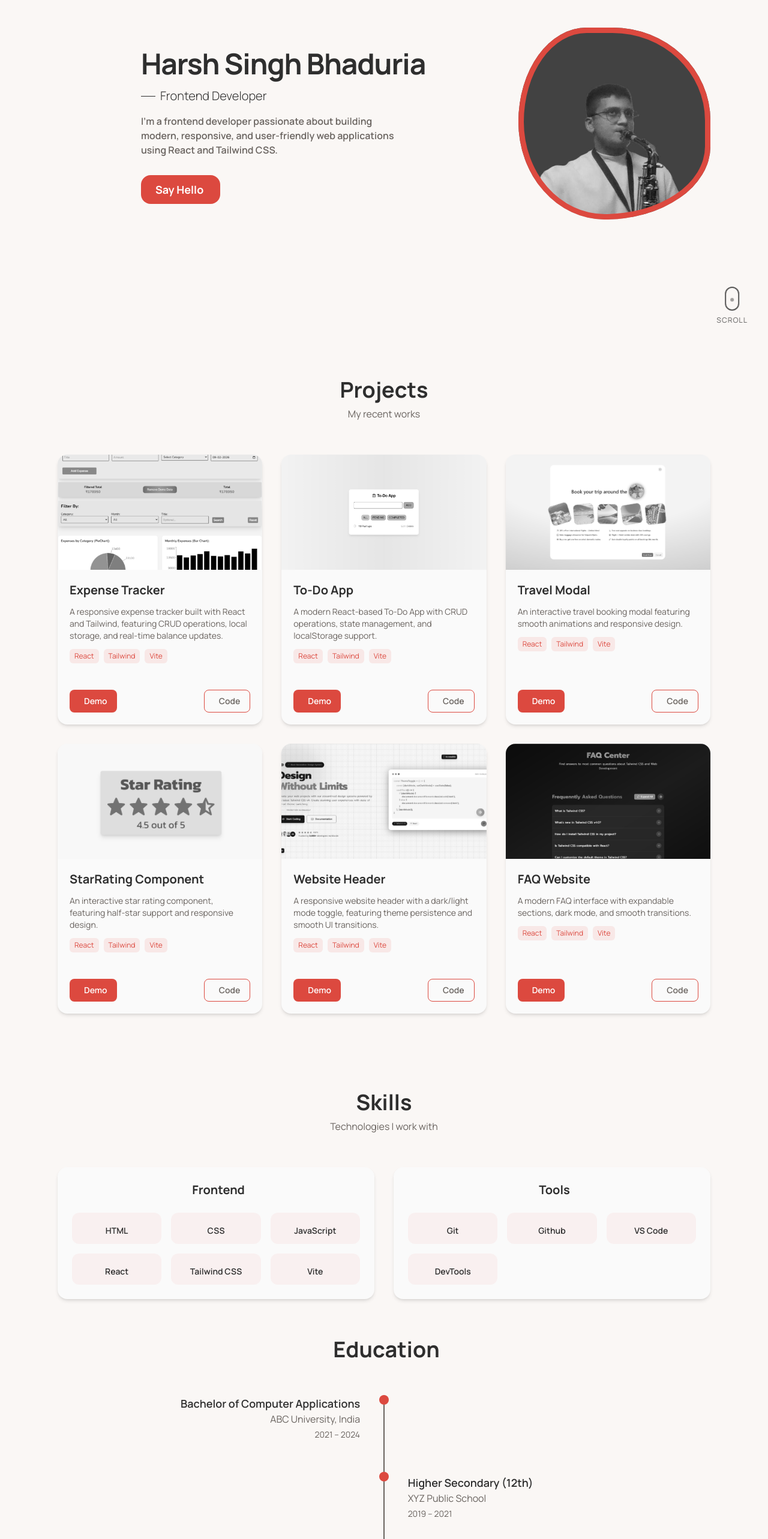
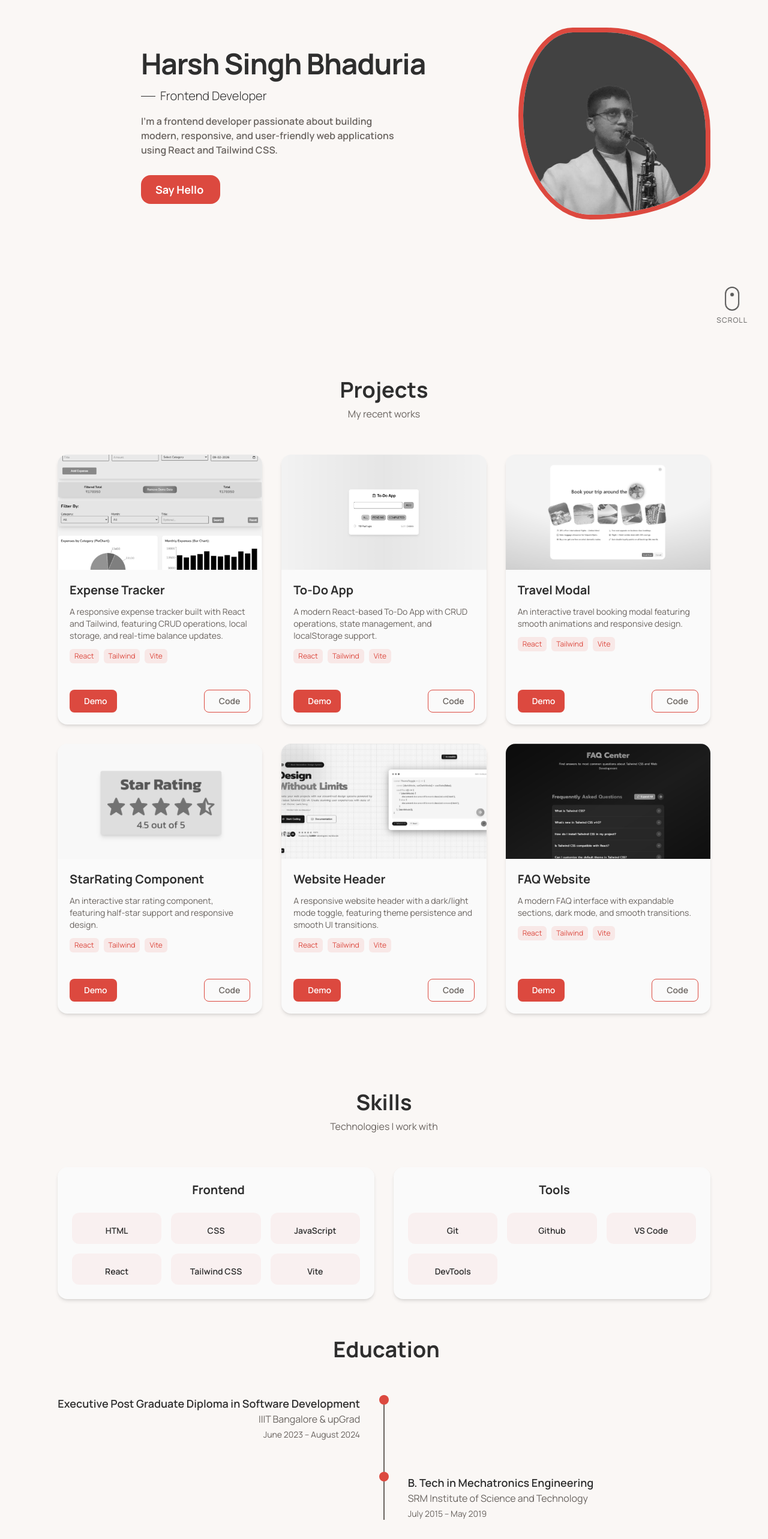
Before and after one commit to hsb-ini-14/bhaduria-portfolio, a React (Vite) app: page / in a window 1280 px wide. Shown: the part 234-2800 px from the top of the page at 60% size. Built offline with nearby package versions, Linux system fonts and the light colour scheme; some icons are missing.

Commit message:
loader initialised

```diff
--- a/index.html
+++ b/index.html
@@ -36,6 +36,7 @@
       href="https://cdn.boxicons.com/3.0.8/fonts/brands/boxicons-brands.min.css"
       rel="stylesheet"
     />
+    <link rel="preload" as="image" href="/src/assets/image/bhaduriaImage.jpg" />
     <title>hsbhaduria</title>
     <script>
       (function () {
--- a/src/App.jsx
+++ b/src/App.jsx
@@ -1,12 +1,23 @@
-import { useEffect } from "react";
+import { useEffect, useState } from "react";
 import About from "./components/About";
 import Contact from "./components/Contact";
 import Home from "./components/Home";
 import Navbar from "./components/Navbar";
 import Projects from "./components/Projects";
 import Skills from "./components/Skills";
+import Loader from "./components/Loader";
 
 const App = () => {
+  const [isLoading, setIsLoading] = useState(true);
+
+  useEffect(() => {
+    const timer = setTimeout(() => {
+      setIsLoading(false);
+    }, 2000);
+
+    return () => clearTimeout(timer);
+  }, []);
+
   useEffect(() => {
     const savedTheme = localStorage.getItem("theme");
 
@@ -24,12 +35,17 @@ const App = () => {
 
   return (
     <div className="min-h-screen bg-lightPrimaryBg transition-colors duration-300">
+      <Loader isLoading={isLoading} />
+      {!isLoading && (
+        <>
           <Navbar />
           <Home />
           <Projects />
           <Skills />
           <About />
           <Contact />
+        </>
+      )}
     </div>
   );
 };
--- a/src/components/Home.jsx
+++ b/src/components/Home.jsx
@@ -1,4 +1,5 @@
 import { useState } from "react";
+import selfImage from "../assets/image/bhaduriaImage.jpg";
 
 const Home = () => {
   const [bounce, setBounce] = useState(false);
@@ -67,7 +68,14 @@ const Home = () => {
           </div>
         </div>
         {/* Image Container */}
-        <div className="container-2 w-32 h-32 sm:w-40 sm:h-40 md:w-52 md:h-52 lg:w-60 lg:h-60 xl:w-80 xl:h-80 shrink-0"></div>
+        {/* <div className="container-2 w-32 h-32 sm:w-40 sm:h-40 md:w-52 md:h-52 lg:w-60 lg:h-60 xl:w-80 xl:h-80 shrink-0"></div> */}
+        <div className="w-32 h-32 sm:w-40 sm:h-40 md:w-52 md:h-52 lg:w-60 lg:h-60 xl:w-80 xl:h-80 shrink-0 relative">
+          <img
+            src={selfImage}
+            alt="Harsh Singh Bhaduria"
+            className="w-full h-full object-cover animate-blob border-[8px] border-lightBrand"
+          />
+        </div>
       </div>
       {/* Scroll Indicator */}
       <a
--- /dev/null
+++ b/src/components/Loader.jsx
@@ -0,0 +1,13 @@
+import gifImage from "../assets/image/loader.gif";
+
+const Loader = ({ isLoading }) => {
+  return (
+    <div
+      className={`fixed inset-0 bg-lightPrimaryBg text-lightBrand z-50 grid place-items-center transition-opacity duration-1000 ease-in-out ${isLoading ? "opacity-100" : "opacity-0 pointer-events-none"}`}
+    >
+      <img src={gifImage} alt="Loader" className="w-40" />
+    </div>
+  );
+};
+
+export default Loader;
--- a/src/components/Navbar.jsx
+++ b/src/components/Navbar.jsx
@@ -51,7 +51,7 @@ const Navbar = () => {
 
   return (
     <>
-      <nav className="w-full h-16 flex justify-between items-center xl:px-36 lg:px-24 md:px-12 sm:px-6 px-4 fixed top-0 z-50 backdrop-blur-md shadow-sm transition-colors duration-300">
+      <nav className="w-full h-16 flex justify-between items-center xl:px-36 lg:px-24 md:px-12 sm:px-6 px-4 fixed top-0 z-40 backdrop-blur-md shadow-sm transition-colors duration-300">
         {/* Logo */}
         <div className="flex items-center justify-between gap-4">
           <a
--- a/src/data/data.js
+++ b/src/data/data.js
@@ -109,20 +109,14 @@ export const skillsData = [
 export const educationData = [
   {
     id: 1,
-    degree: "Bachelor of Computer Applications",
-    institute: "ABC University, India",
-    duration: "2021 – 2024",
+    degree: "Executive Post Graduate Diploma in Software Development",
+    institute: "IIIT Bangalore & upGrad",
+    duration: "June 2023 – August 2024",
   },
   {
     id: 2,
-    degree: "Higher Secondary (12th)",
-    institute: "XYZ Public School",
-    duration: "2019 – 2021",
-  },
-  {
-    id: 3,
-    degree: "Secondary School (10th)",
-    institute: "XYZ Public School",
-    duration: "2017 – 2019",
+    degree: "B. Tech in Mechatronics Engineering",
+    institute: "SRM Institute of Science and Technology",
+    duration: "July 2015 – May 2019",
   },
 ];
--- a/src/index.css
+++ b/src/index.css
@@ -30,13 +30,17 @@ html {
   --color-lightBorder: #949392;
 }
 
-.container-2 {
+/* .container-2 {
   background: url(./assets/image/bhaduriaImage.JPG);
   background-repeat: no-repeat;
   background-position: center bottom;
   background-size: cover;
   box-shadow: inset 0 0 0 9px rgb(220 73 63);
   animation: profile_animate 8s ease-in-out infinite 1s;
+} */
+
+.animate-blob {
+  animation: profile_animate 8s ease-in-out infinite;
 }
 
 @keyframes profile_animate {
```
Also changed, not shown: src/assets/image/loader.gif (added), src/assets/image/loading-gif-1.gif (added). Lines whose indentation alone changed are shown as unchanged.
